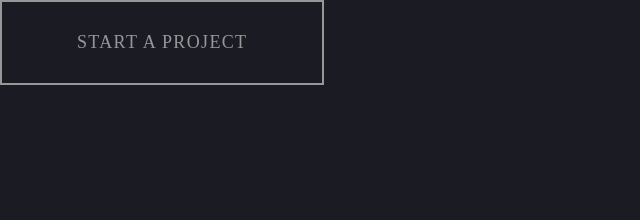
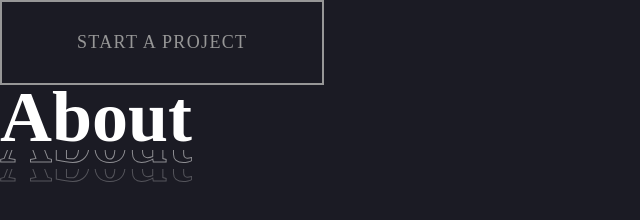
Before and after one commit to bart-krakowski/portfolio, a Gatsby site: page /components in a window 1280 px wide. Shown: the whole page, without its empty margins (0-640 px from the left). Built offline with nearby package versions, Linux system fonts and the light colour scheme; Gatsby itself is replaced by a stand-in of ours.

Commit message:
feat(): Introduce headline component

```diff
--- /dev/null
+++ b/src/components/Headline/Headline.js
@@ -0,0 +1,29 @@
+// @flow
+import * as React from 'react'
+import { variants, StrokeShadowTop, StrokeShadowBottom } from './Headline.styled'
+
+export const Headline = ({
+  variant,
+  as,
+  color,
+  children
+}) => {
+  const Tag = variants[`${variant || 'StrokeH1'}`]
+
+  if (variant==='FillH1' || variant==='FillH2') {
+    return (
+      <Tag as={as}>
+        {children}
+        <StrokeShadowTop aria-hidden="true">{children}</StrokeShadowTop>
+        <StrokeShadowBottom aria-hidden="true">{children}</StrokeShadowBottom>
+      </Tag>
+    )
+  }
+  else {
+    return (
+      <Tag as={as}>
+        {children}
+      </Tag>
+    )
+  }
+}
--- /dev/null
+++ b/src/components/Headline/Headline.styled.js
@@ -0,0 +1,66 @@
+import styled, { css } from 'styled-components'
+
+const base = css`
+  margin: 0;
+  font-family: ${({theme}) => theme.fonts.typefaces.normal};
+`
+
+const variants = {
+  StrokeH1: styled.h1`
+    ${base};
+    font-size: 72px;
+    line-height: 0.9;
+    -webkit-text-stroke: 1px ${props => props.color ? ({theme}) => theme.colors[props.color] : ({theme}) => theme.colors.white};
+    color: transparent;
+  `,
+  StrokeH2: styled.h2`
+    ${base};
+    font-size: 52px;
+    line-height: 1.83;
+    -webkit-text-stroke: 1px ${props => props.color ? ({theme}) => theme.colors[props.color] : ({theme}) => theme.colors.white};
+    color: transparent;
+  `,
+  FillH1: styled.h1`
+    ${base};
+    font-size: 72px;
+    position: relative;
+    line-height: 0.9;
+    color: ${props => props.color ? ({theme}) => theme.colors[props.color] : ({theme}) => theme.colors.white};
+  `,
+  FillH2: styled.h2`
+    ${base};
+    font-size: 52px;
+    line-height: 1.83;
+    position: relative;
+    color: ${props => props.color ? ({theme}) => theme.colors[props.color] : ({theme}) => theme.colors.white};
+  `
+}
+
+const StrokeShadowTop = styled.span`
+  -webkit-text-stroke: 1px ${props => props.color ? ({theme}) => theme.colors[props.color] : ({theme}) => theme.colors.white};
+  content: "${(children) => children.children}";
+  color: transparent;
+  position: absolute;
+  top: 100%;
+  height: 32%;
+  overflow: hidden;
+  display: flex;
+  flex-direction: column;
+  justify-content: flex-end;
+  opacity: 0.5;
+`
+const StrokeShadowBottom = styled.span`
+  -webkit-text-stroke: 1px ${props => props.color ? ({theme}) => theme.colors[props.color] : ({theme}) => theme.colors.white};
+  content: "${(children) => children.children}";
+  color: transparent;
+  position: absolute;
+  top: 130%;
+  height: 32%;
+  overflow: hidden;
+  display: flex;
+  flex-direction: column;
+  justify-content: flex-end;
+  opacity: 0.25;
+`
+
+export { variants, StrokeShadowTop, StrokeShadowBottom }
--- a/src/pages/components.js
+++ b/src/pages/components.js
@@ -2,10 +2,17 @@ import React from 'react'
 import Layout from '../layout/Layout';
 
 import { Button } from '../components/Button/Button.styled';
+import { Headline } from '../components/Headline/Headline';
 
 const Components = () => (
   <Layout>
     <Button>Start a project</Button>
+    <Headline
+      variant={'FillH1'}
+      as="h1"
+    >
+      About
+      </Headline>
   </Layout>
 )
 
```
